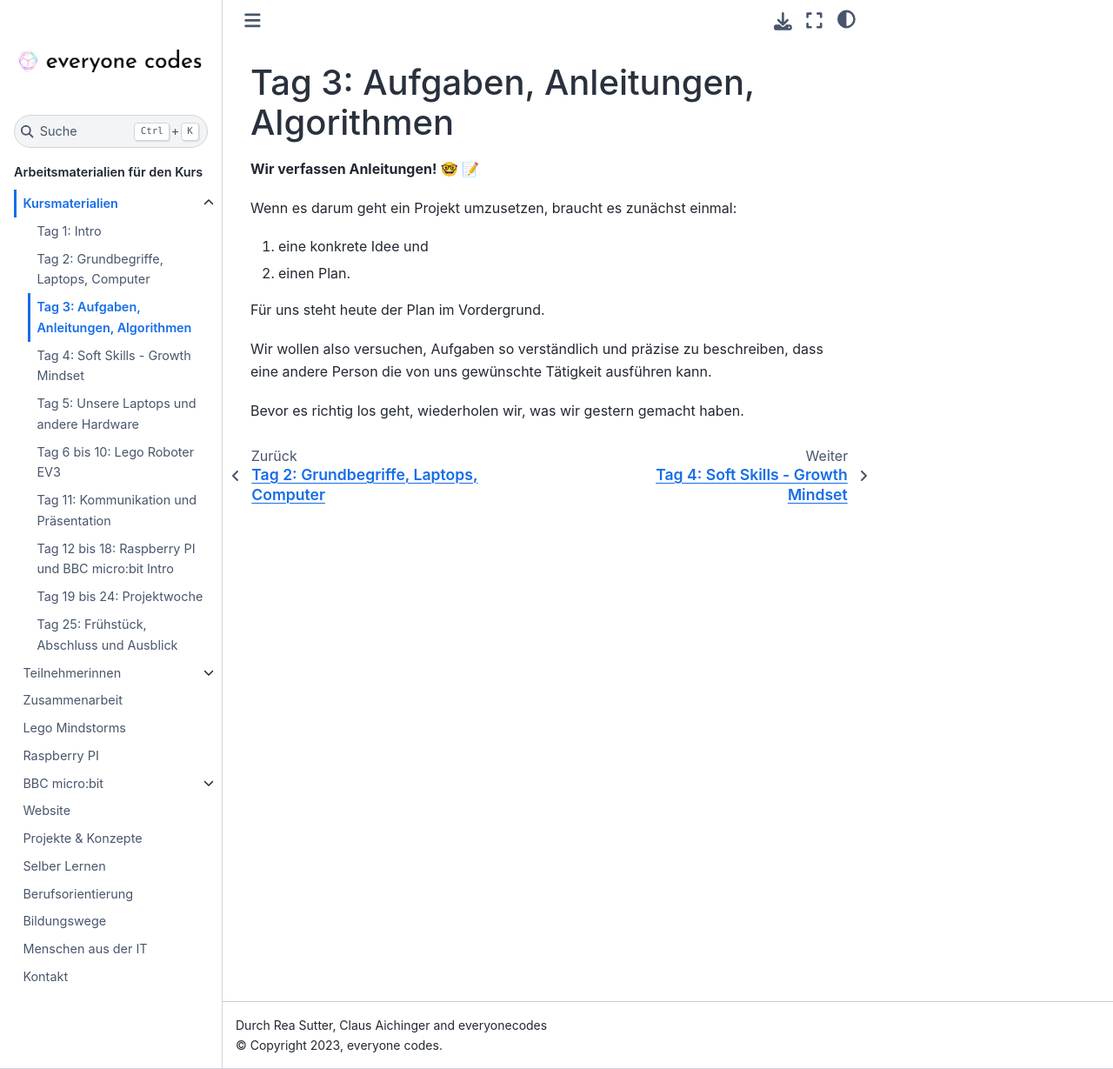
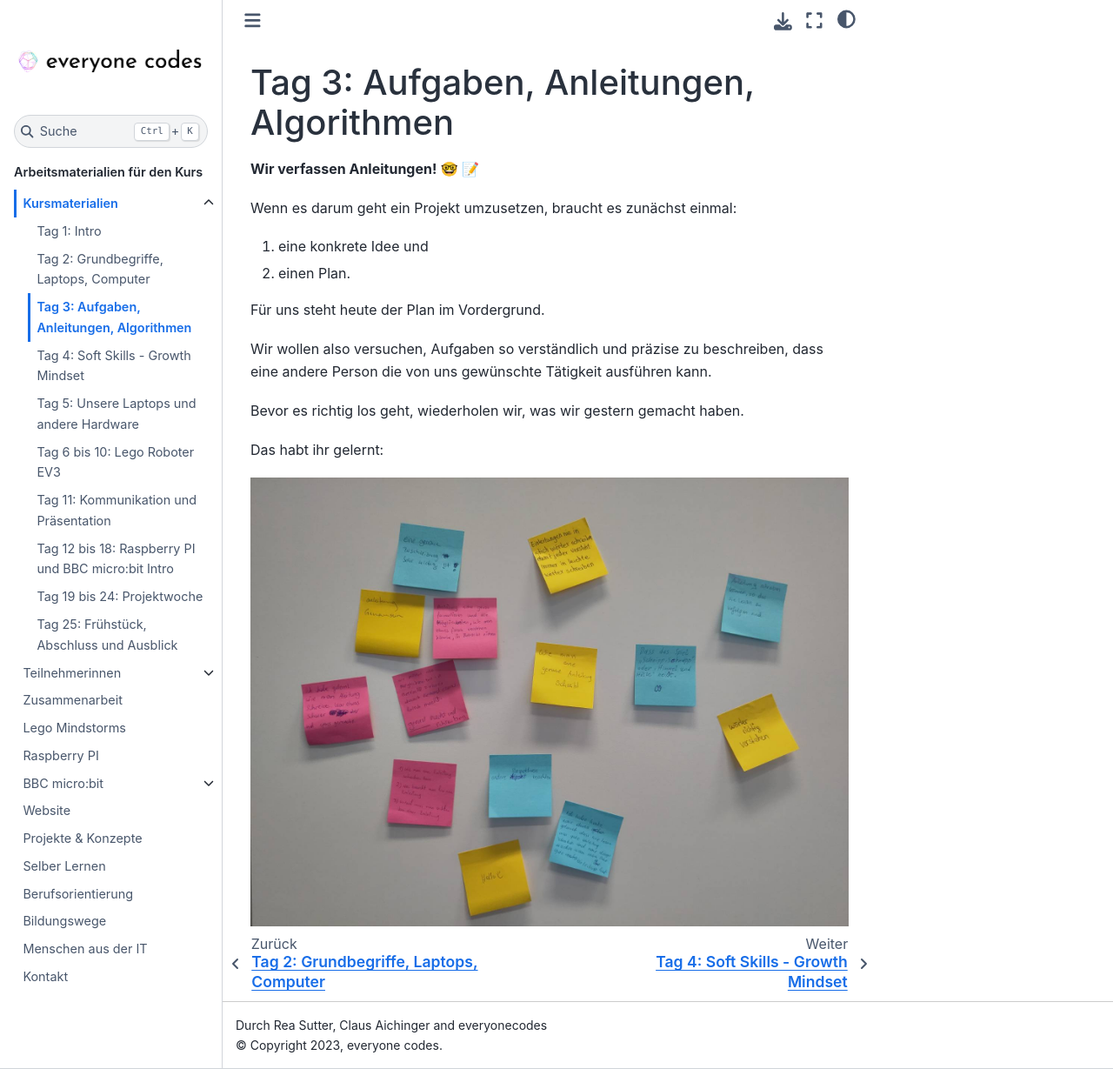
Before and after one commit to ec-mentors/IT-ist-das-was-fuer-mich-i05, a Sphinx documentation site: the page built from source/course/day_03_describing_tasks_and_writing_manuals/index.md, in a window 1280 px wide and 1229 px high. Shown: the whole window at 87% size. Built offline with Sphinx 7.4.7 and the Sphinx Book theme 1.1.4, drawn with Linux system fonts in a browser that asks for light colours.

Commit message:
update day 3

```diff
--- a/source/course/day_04_describing_tasks_and_writing_manuals/index.md
+++ b/source/course/day_03_describing_tasks_and_writing_manuals/index.md
@@ -14,4 +14,8 @@ dass eine andere Person die von uns gewünschte Tätigkeit ausführen kann.
 
 Bevor es richtig los geht, wiederholen wir, was wir gestern gemacht haben.
 
+Das habt ihr gelernt:
+
+<img src="./learnings.jpeg" alt="Haftnotizen mit Dingen, die die TN gelernt haben">
+
 % {download}`🎬 Slides <./slides.pdf>`
```
Also changed, not shown: source/course/day_03_describing_tasks_and_writing_manuals/learnings.jpeg (added), source/course/day_03_describing_tasks_and_writing_manuals/slides.md (renamed from source/course/day_04_describing_tasks_and_writing_manuals/slides.md), 2 other files.
